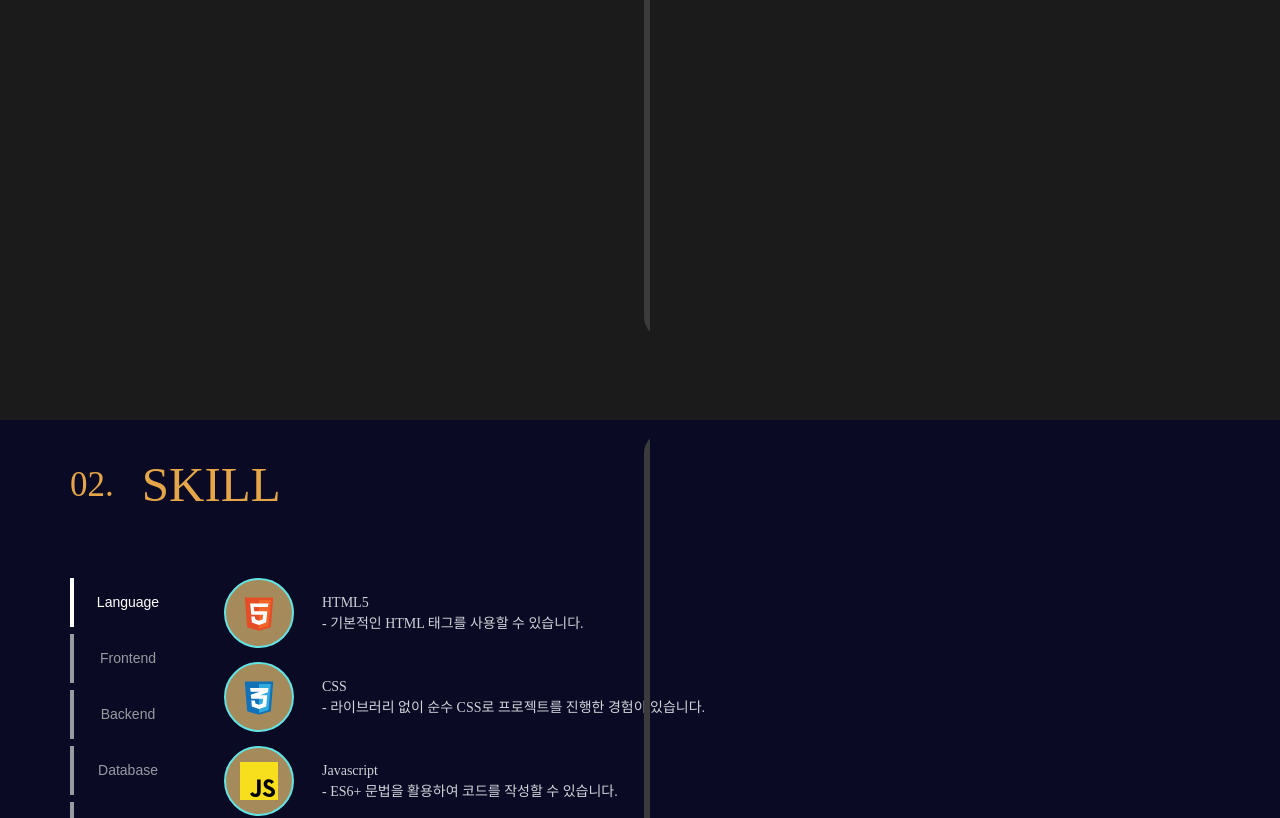
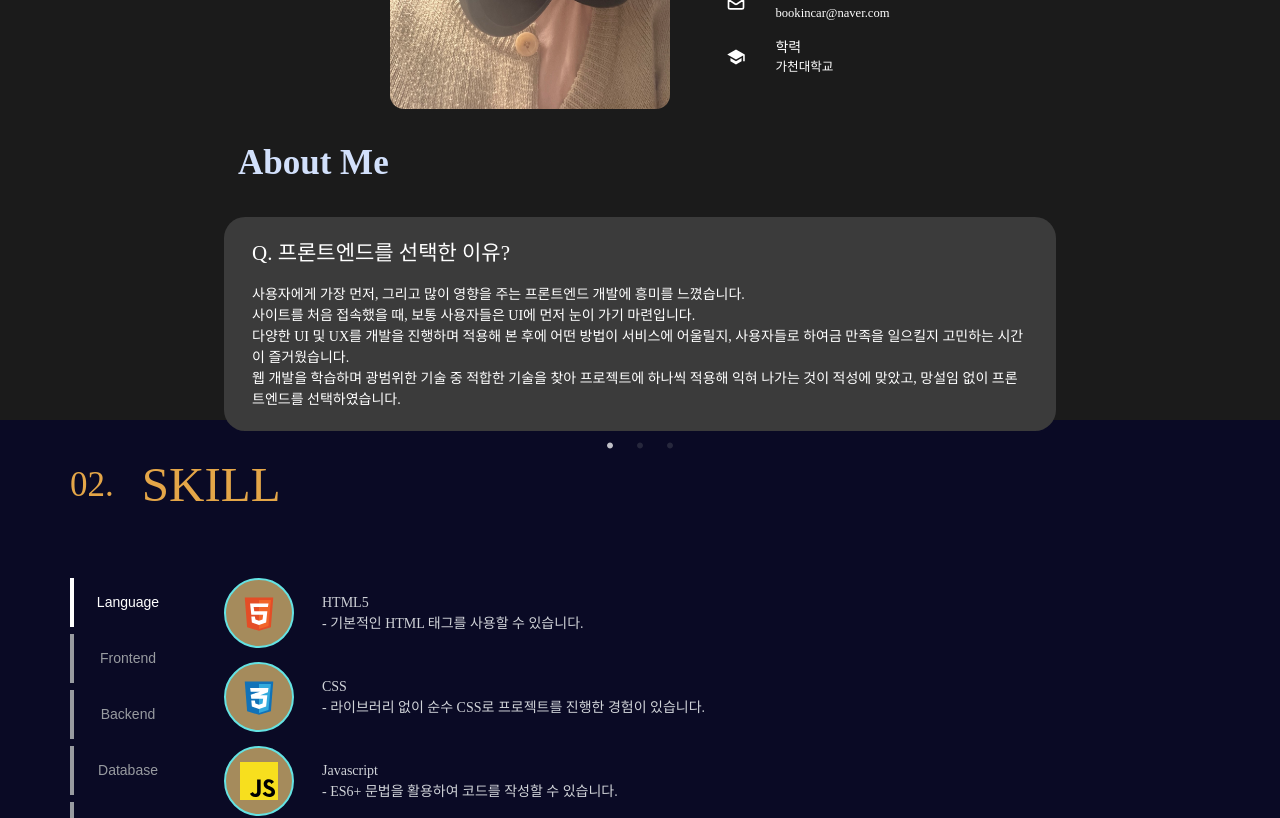
Before and after one commit to ggome1/ggome1.github.io, a React (Create React App) app: page / in a window 1280 px wide. Shown: the part 1180-1998 px from the top of the page. Built offline with nearby package versions, Linux system fonts and the light colour scheme; a web font is replaced by a local one.

Commit message:
2024-12-18

```diff
--- a/src/components/info.jsx
+++ b/src/components/info.jsx
@@ -70,7 +70,7 @@
           <br />
           또한, 트렌드를 만들어 나가려는 배포가 있기에 UI 및 UX에도 관심이 있습니다.
           <br />
-          그렇기에 초기 디자인을 무조건적으로 수용하는 것이 아닌, 디자인 또한 끊임없는 의견 제시를 통해 완성도 있는 프로젝트로 수렴할 수 있도록 노력합니다.
+          그렇기에 초기 디자인을 무조건적으로 수용하는 것이 아닌, 디자인 또한 끊임없는 의견 제시를 통해 완성도 있는 프로젝트로 수렴할 수 노력합니다.
         </>
       ),
     },
@@ -147,7 +147,7 @@
               delay: 1.0,
             }}
           >
-            <div className="lg:px-[12rem] xl:px-[42rem] px-8 font-title font-bold text-[2.5rem] text-[#D2E0FB]">
+            <div className="lg:px-[12rem] 3xl:px-[42rem] px-8 font-title font-bold text-[2.5rem] text-[#D2E0FB]">
               About Me
             </div>
           </motion.div>
@@ -161,7 +161,7 @@
               delay: 1.5,
             }}
           >
-            <div className="carousel-container lg:px-[10rem] xl:px-[40rem]">
+            <div className="carousel-container lg:px-[10rem] 3xl:px-[40rem]">
               <Slider {...settings} className="">
                 {content.map((item, index) => (
                   <div className="bg-[#3b3b3b] h-full py-6 px-8 rounded-3xl flex flex-col justify-center">
```
